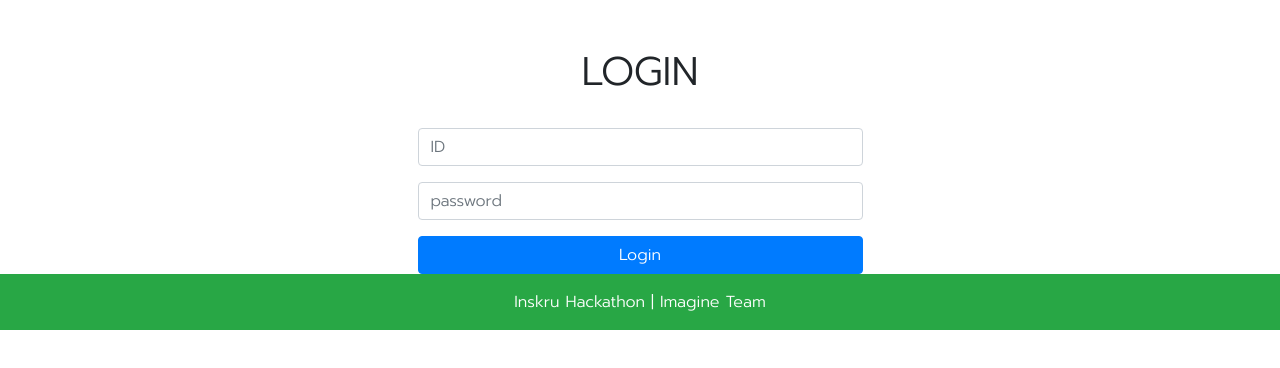
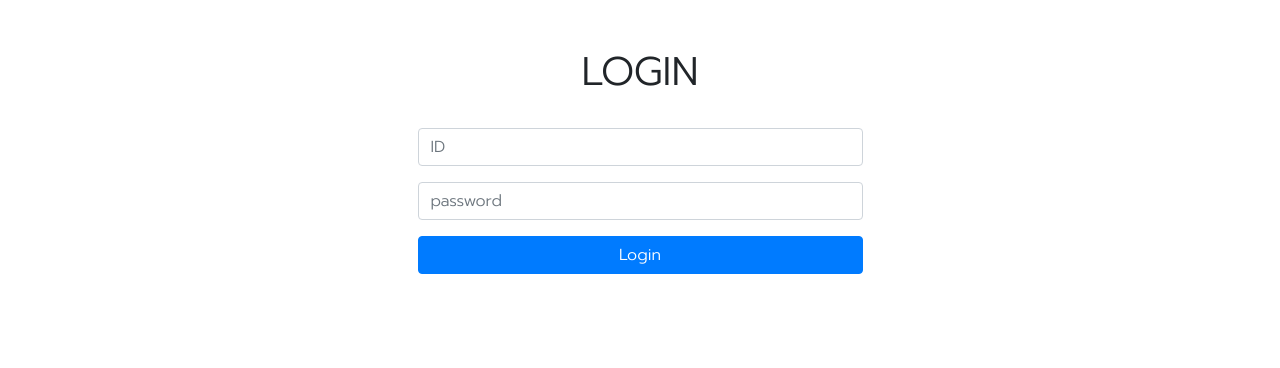
Before and after one commit to F9Uf/imagine-inskru, a Vue app: page / in a window 1280 px wide. Shown: the top 368 px of the page. Built offline with nearby package versions, Linux system fonts and the light colour scheme.

Commit message:
update footer

```diff
--- a/src/App.vue
+++ b/src/App.vue
@@ -8,7 +8,7 @@
         </div>
       </div>
     </div>
-    <base-footer></base-footer>
+    <base-footer v-if="$route.path !== '/'"></base-footer>
   </div>
 </template>
 
--- a/src/components/footer.vue
+++ b/src/components/footer.vue
@@ -1,5 +1,5 @@
 <template>
-    <nav>
+    <nav class="footer">
         <ul class="nav bg-success py-2" >
             <li class="nav-item mx-auto">
                 <a class="nav-link disabled" href="#" tabindex="-1" aria-disabled="true" style="color: white;">Inskru Hackathon | Imagine Team</a>
@@ -15,5 +15,4 @@ export default {
 </script>
 
 <style>
-
 </style>
```
